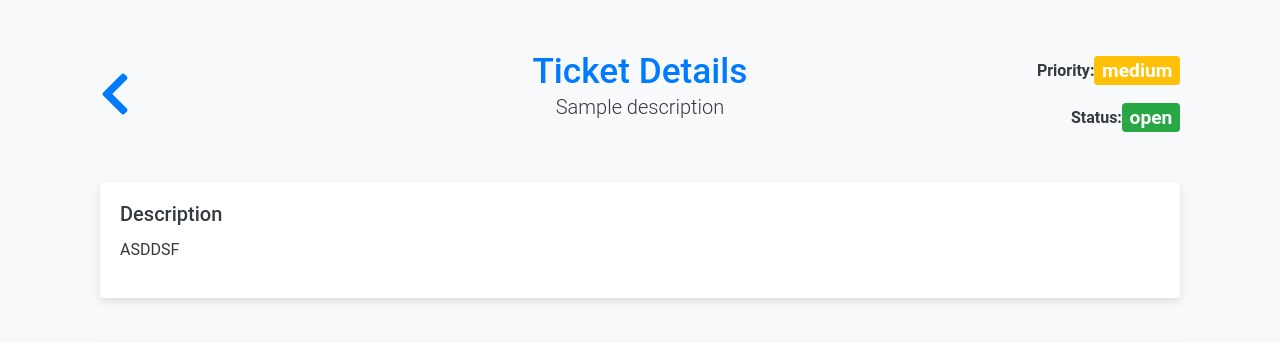
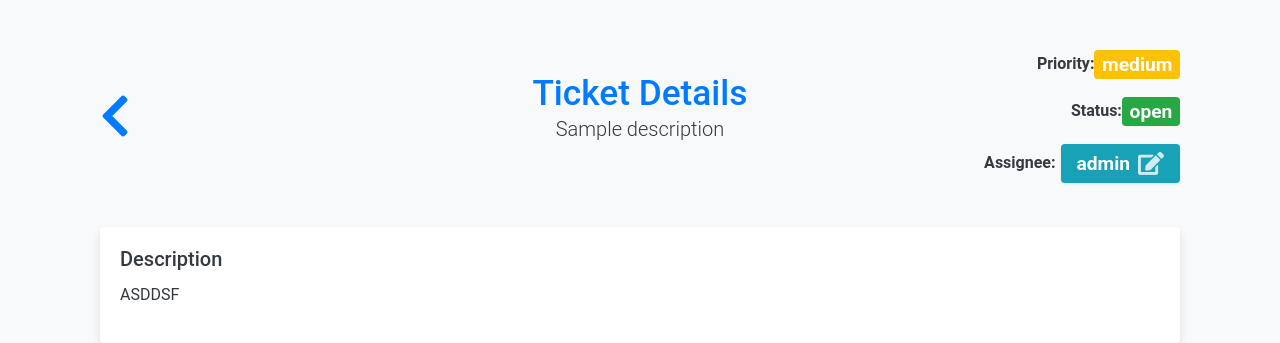
Before and after one commit to Hiru5han/QA-project-weabapp, a Flask app: page /ticket/2 in a window 1280 px wide. Shown: the part 66-409 px from the top of the page. Run offline with Flask 3, Linux system fonts and the light colour scheme; a user stored in the database is signed in; data comes from the database, SQL or seed files in the repository; some libraries are stand-ins or nearby versions.

Commit message:
admin can now change assignee

```diff
--- a/app/routes.py
+++ b/app/routes.py
@@ -243,6 +243,7 @@ def ticket_details(ticket_id):
     """
     print(f"Loading ticket details for ticket ID: {ticket_id}")
     ticket = Ticket.query.get_or_404(ticket_id)
+
     if request.method == "POST":
         if "comment_text" in request.form:
             comment_text = request.form.get("comment_text")
@@ -251,6 +252,7 @@ def ticket_details(ticket_id):
                 comment_text=comment_text, ticket_id=ticket.id, user_id=current_user.id
             )
             db.session.add(new_comment)
+
         if "status" in request.form:
             status = request.form.get("status")
             if ticket.status != status:
@@ -263,6 +265,7 @@ def ticket_details(ticket_id):
                     user_id=current_user.id,
                 )
                 db.session.add(status_comment)
+
         if "priority" in request.form and current_user.role == "admin":
             priority = request.form.get("priority")
             if ticket.priority != priority:
@@ -275,10 +278,26 @@ def ticket_details(ticket_id):
                     user_id=current_user.id,
                 )
                 db.session.add(priority_comment)
+
+        if "assignee" in request.form and current_user.role == "admin":
+            new_assignee_id = request.form.get("assignee")
+            if ticket.assigned_to != new_assignee_id:
+                ticket.assigned_to = new_assignee_id
+                # Add a comment about the assignee change
+                assignee_comment_text = f"Assignee changed to {User.query.get(new_assignee_id).name}."
+                assignee_comment = Comment(
+                    comment_text=assignee_comment_text,
+                    ticket_id=ticket.id,
+                    user_id=current_user.id,
+                )
+                db.session.add(assignee_comment)
+
         db.session.commit()
         return redirect(url_for("main.ticket_details", ticket_id=ticket_id))
+
     comments = Comment.query.filter_by(ticket_id=ticket.id).all()
-    return render_template("ticket_details.html", ticket=ticket, comments=comments)
+    users = User.query.all()  # Fetch all users for the assignee dropdown
+    return render_template("ticket_details.html", ticket=ticket, comments=comments, users=users)
 
 
 @bp.route("/logout")
--- a/app/static/styles.css
+++ b/app/static/styles.css
@@ -834,3 +834,24 @@ span.invalid {
   margin: 5px 0;
   font-weight: bold;
 }
+
+/* Assignee Badge Styling - Centered Text */
+.badge-assignee {
+  background-color: #17a2b8; /* Example Colour: A Teal Blue for Assignee */
+  color: #ffffff; /* White text color */
+  padding: 0.5rem 1rem; /* Adjust padding for better spacing */
+  border-radius: 0.25rem; /* Rounded corners */
+  display: inline-flex; /* Ensures it's an inline flex box */
+  align-items: center; /* Center items vertically */
+  justify-content: center; /* Center items horizontally */
+  font-size: 1.2rem; /* Adjust font size for readability */
+}
+
+.badge-assignee i {
+  margin-left: 0.5rem; /* Adds space between text and icon */
+}
+
+.badge-assignee:hover {
+  background-color: #138496; /* Slightly darker on hover */
+  color: #ffffff; /* Maintain white text on hover */
+}
--- a/app/templates/ticket_details.html
+++ b/app/templates/ticket_details.html
@@ -22,7 +22,7 @@
                         </span>
                     </p>
                 </div>
-                <div>
+                <div class="mb-2">
                     <p class="mb-0">
                         <span><strong>Status: </strong></span>
                         <span class="badge text-white {% if current_user.role == 'admin' or current_user.role == 'manager' %}clickable-badge{% endif %} {% if ticket.status == 'open' %}bg-success{% elif ticket.status == 'in-progress' %}bg-warning{% else %}bg-secondary{% endif %}" id="status-badge" {% if current_user.role == 'admin' or current_user.role == 'manager' %}data-bs-toggle="tooltip" title="Click to update status"{% endif %}>
@@ -30,7 +30,15 @@
                         </span>
                     </p>
                 </div>
-            </div>
+                <div>
+                    <p class="mb-0">
+                        <span><strong>Assignee: </strong></span>
+                        <span class="badge badge-assignee clickable-badge" id="assignee-badge" data-bs-toggle="tooltip" title="Click to update assignee">
+                            {{ ticket.assignee.name }} <i class="fas fa-edit ms-2"></i>
+                        </span>
+                    </p>
+                </div>
+                            </div>
         </div>
     </div>
 
@@ -126,6 +134,33 @@
     </div>
   </div>
 </div>
+
+<!-- Update Modal for Assignee -->
+<div class="modal fade" id="updateAssigneeModal" tabindex="-1" aria-labelledby="updateAssigneeModalLabel" aria-hidden="true">
+  <div class="modal-dialog">
+    <div class="modal-content">
+      <div class="modal-header">
+        <h5 class="modal-title" id="updateAssigneeModalLabel">Update Assignee</h5>
+        <button type="button" class="btn-close" data-bs-dismiss="modal" aria-label="Close"></button>
+      </div>
+      <div class="modal-body">
+        <form method="POST">
+            <div class="form-group">
+                <label for="assignee">Select New Assignee</label>
+                <select class="form-control" id="assignee" name="assignee">
+                    {% for user in users %}
+                    <option value="{{ user.id }}" {% if ticket.assignee_id == user.id %}selected{% endif %}>
+                        {{ user.name }}
+                    </option>
+                    {% endfor %}
+                </select>
+            </div>
+            <button type="submit" class="btn btn-primary mt-3">Update</button>
+        </form>
+      </div>
+    </div>
+  </div>
+</div>
 {% endif %}
 
 {% if current_user.role == 'admin' or current_user.role == 'manager' %}
@@ -137,6 +172,11 @@
 
     document.getElementById('priority-badge').addEventListener('click', function() {
         var myModal = new bootstrap.Modal(document.getElementById('updatePriorityModal'));
+        myModal.show();
+    });
+
+    document.getElementById('assignee-badge').addEventListener('click', function() {
+        var myModal = new bootstrap.Modal(document.getElementById('updateAssigneeModal'));
         myModal.show();
     });
 
```
